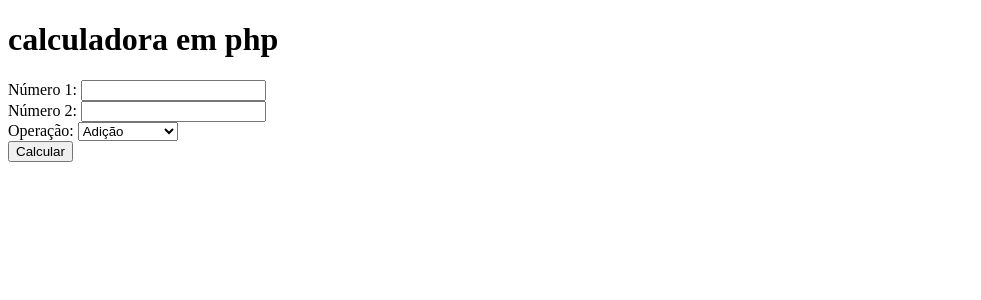
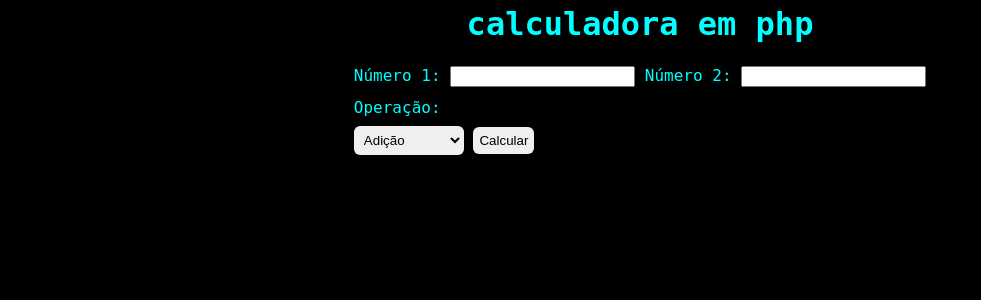
Before and after one commit to juanmadeira/bd2023, a PHP site: page /calculadora.php in a window 1280 px wide. Shown: the top 300 px of the page, without its empty margins (0-981 px from the left). Run offline with PHP 8.4, Linux system fonts and the light colour scheme.

Commit message:
bimestre3

```diff
--- a/bimestre3/calculadora.php
+++ b/bimestre3/calculadora.php
@@ -4,12 +4,87 @@
     <meta charset="UTF-8">
     <meta name="viewport" content="width=device-width, initial-scale=1.0">
     <title>calculadora em php</title>
+    <style>
+        /* cursor */
+        * {
+            cursor: url(https://ani.cursors-4u.net/toons/too-12/too1130.cur), auto
+        }
+
+        /* cor ao selecionar texto */
+        ::selection {
+            text-shadow: 0 0 2px #00ff60;
+            color:#00ff60;
+        }
+
+        ::-moz-selection {
+            text-shadow: 0 0 2px #00ff60;
+            color:#00ff60;
+        }
+
+        /* scrollbar */
+        ::-webkit-scrollbar {
+            width: 5px;
+            height: 10px;
+            background: #000000;
+        }
+
+        ::-webkit-scrollbar-thumb {
+            background: #00abab50;
+            border-radius: 10px;
+        }
+
+        ::-webkit-scrollbar-thumb:hover {
+            background: #008b8b50;
+        }
+
+        /* body */
+        body {
+            font-family: "VT-100", fixedsys, System, monospace;
+            display: flex;
+            flex-flow: column wrap;
+            background-color: black;
+            color: #00ffff;
+            justify-content: space-around;
+            line-height: 2em;
+        }
+
+        h1 {
+            margin: 0 auto;
+            margin-bottom: 20px;
+        }
+
+        form {
+            margin: 0 auto;
+            min-width: 25%
+        }
+
+        select {
+            border: 1px solid transparent;
+            border-radius: 6px;
+            padding: 5px;
+        }
+
+        label[for="operation"] {
+            display: flex;
+            flex-flow: column wrap;
+        }
+
+        button {
+            border: 1px solid transparent;
+            border-radius: 6px;
+            padding: 5px;
+        }
+
+        .result {
+            text-align: center;
+        }
+    </style>
 </head>
 <body>
-<h1>calculadora em php</h1>
+    <h1>calculadora em php</h1>
     <form method="POST" action="">
         <label for="num1">Número 1:</label>
-        <input type="text" name="num1" required><br>
+        <input type="text" name="num1" required>
         <label for="num2">Número 2:</label>
         <input type="text" name="num2" required><br>
         <label for="operation">Operação:</label>
@@ -20,14 +95,15 @@
             <option value="divide">Divisão</option>
             <option value="factorial">Fatorial</option>
             <option value="power">Potenciação</option>
-        </select><br>
+        </select>
         <button type="submit" name="calculate">Calcular</button>
     </form>
     <?php
         function factorial($n) {
             if ($n <= 1) {
                 return 1;
-            } else {
+            }
+            else {
                 return $n * factorial($n - 1);
             }
         }
@@ -50,7 +126,8 @@
                 case 'divide':
                     if ($num2 != 0) {
                         $result = $num1 / $num2;
-                    } else {
+                    }
+                    else {
                         $result = "Divisão por zero!";
                     }
                     break;
@@ -64,7 +141,7 @@
                     $result = "Operação inválida";
             }
 
-            echo "<p>Resultado: $result</p>";
+            echo "<div class='result'><p>Resultado: $result</p></div>";
         }
     ?>
 </body>
```
